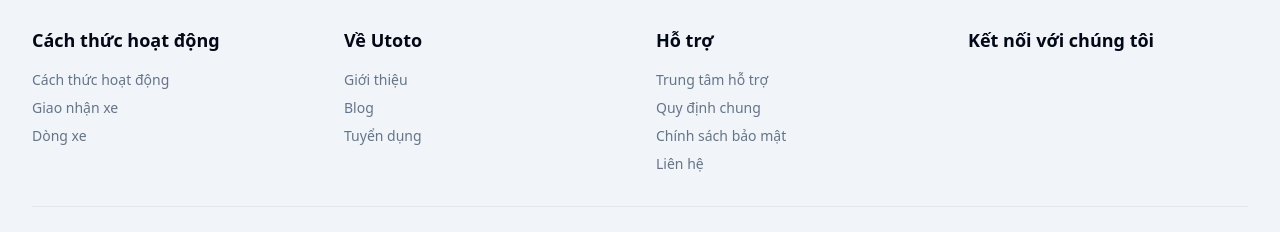
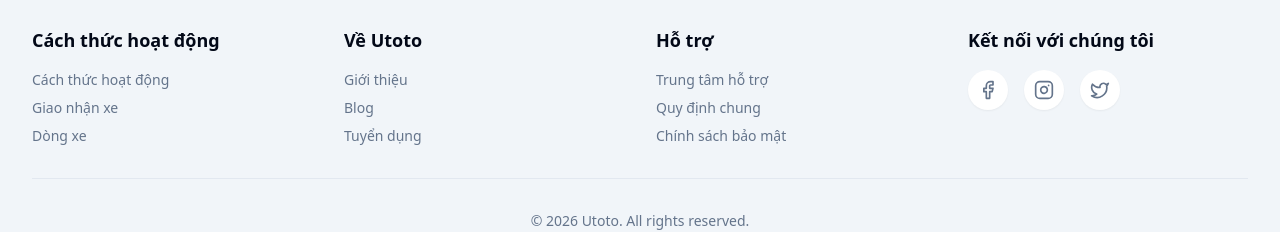
Before and after one commit to linhhuynhcoding/utoto, a React (Vite) app in the folder apps/frontend/: page / in a window 1280 px wide. Shown: the part 1565-1797 px from the top of the page. Built offline with nearby package versions, Linux system fonts and the light colour scheme; no server answers.

Commit message:
[UTO-13] Fix/ Add UI homepage
* thêm liên hệ mạng xã hội

```diff
--- a/apps/frontend/src/components/layout/Footer.tsx
+++ b/apps/frontend/src/components/layout/Footer.tsx
@@ -1,4 +1,5 @@
 import { Link } from "react-router-dom"
+import { Facebook, Instagram, Twitter } from "lucide-react"
 
 export default function Footer() {
     return (
@@ -27,16 +28,20 @@
                             <li><Link to="/help" className="hover:text-primary transition-colors">Trung tâm hỗ trợ</Link></li>
                             <li><Link to="/terms" className="hover:text-primary transition-colors">Quy định chung</Link></li>
                             <li><Link to="/privacy" className="hover:text-primary transition-colors">Chính sách bảo mật</Link></li>
-                            <li><Link to="/contact" className="hover:text-primary transition-colors">Liên hệ</Link></li>
                         </ul>
                     </div>
                     <div>
                         <h3 className="font-bold text-lg mb-4">Kết nối với chúng tôi</h3>
                         <div className="flex gap-4">
-                            {/* Social icons placeholder */}
-                            <div className="h-8 w-8 bg-muted rounded-full hover:bg-primary/20 cursor-pointer transition-colors"></div>
-                            <div className="h-8 w-8 bg-muted rounded-full hover:bg-primary/20 cursor-pointer transition-colors"></div>
-                            <div className="h-8 w-8 bg-muted rounded-full hover:bg-primary/20 cursor-pointer transition-colors"></div>
+                            <a href="https://facebook.com" target="_blank" rel="noreferrer" className="h-10 w-10 bg-background flex items-center justify-center rounded-full hover:bg-primary/20 text-muted-foreground hover:text-primary transition-all shadow-sm">
+                                <Facebook size={20} />
+                            </a>
+                            <a href="https://instagram.com" target="_blank" rel="noreferrer" className="h-10 w-10 bg-background flex items-center justify-center rounded-full hover:bg-primary/20 text-muted-foreground hover:text-primary transition-all shadow-sm">
+                                <Instagram size={20} />
+                            </a>
+                            <a href="https://twitter.com" target="_blank" rel="noreferrer" className="h-10 w-10 bg-background flex items-center justify-center rounded-full hover:bg-primary/20 text-muted-foreground hover:text-primary transition-all shadow-sm">
+                                <Twitter size={20} />
+                            </a>
                         </div>
                     </div>
                 </div>
```
